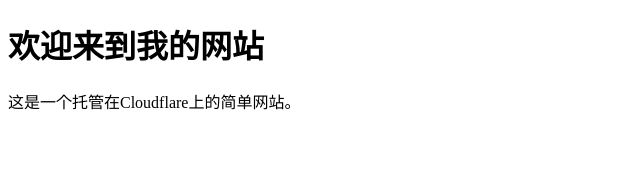
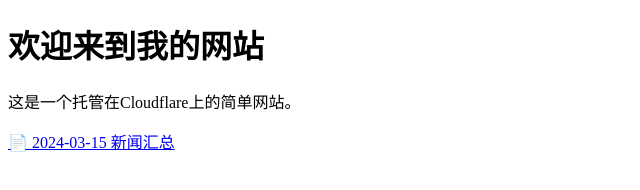
Before and after one commit to tellight3/blog, a plain HTML site: page index.html in a window 1280 px wide. Shown: the whole page, without its empty margins (0-640 px from the left). Drawn offline with Linux system fonts and the light colour scheme.

Commit message:
Update index.html

```diff
--- a/index.html
+++ b/index.html
@@ -6,5 +6,7 @@
 <body>
   <h1>欢迎来到我的网站</h1>
   <p>这是一个托管在Cloudflare上的简单网站。</p>
+
+  <p><a href="news/2024-03-15.html">📄 2024-03-15 新闻汇总</a></p>
 </body>
 </html>
```
